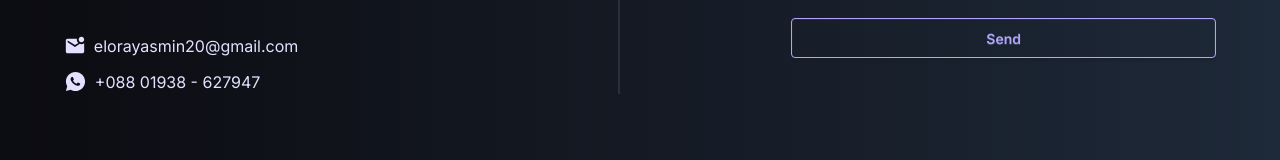
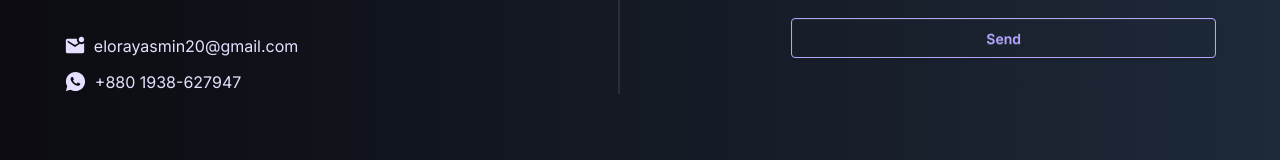
Before and after one commit to Elora21y/my-portfolio, a React (Vite) app: page / in a window 1280 px wide. Shown: the part 3982-4142 px from the top of the page. Built offline with nearby package versions, Linux system fonts and the light colour scheme.

Commit message:
added number

```diff
--- a/package.json
+++ b/package.json
@@ -19,6 +19,7 @@
     "react-dom": "^19.1.0",
     "react-hot-toast": "^2.5.2",
     "react-icons": "^5.5.0",
+    "react-intersection-observer": "^9.16.0",
     "react-responsive-carousel": "^3.2.23",
     "react-router": "^7.6.3",
     "react-simple-typewriter": "^5.0.1",
--- a/src/page/About.jsx
+++ b/src/page/About.jsx
@@ -40,10 +40,10 @@ const About = () => {
       <div className="grid grid-cols-1 md:grid-cols-2 gap-5 lg:gap-6 px-4 ">
         {aboutData.map((data, index) => (
           <motion.div
-          initial={{ opacity: 0, y: 60 }}
+          initial={{ opacity: 0.2, y: 60 }}
           whileInView={{ opacity: 1, y: 0 }}
           transition={{ duration: 0.3, ease: "easeOut" }}
-          viewport={{ once: true , amount : 0.2}}
+          viewport={{ once: true , amount : 1}}
           key={index}
             className="card bg-gray-900/80 shadow p-5 md:p-6 border-l border-gray-500 hover:border-primary hover:scale-101 duration-500 transition-all shadow-primary hover:shadow-md text-[13px] "
           >
--- a/src/page/Contacts.jsx
+++ b/src/page/Contacts.jsx
@@ -38,7 +38,7 @@ const Contacts = () => {
           </p> */}
           <p>
             <RiWhatsappFill size={23} />
-            +088 01938 - 627947
+            +880 1938-627947
           </p>
         </motion.div>
 
```
Also changed, not shown: 1 other file (tests, documents, lock files or other folders).
